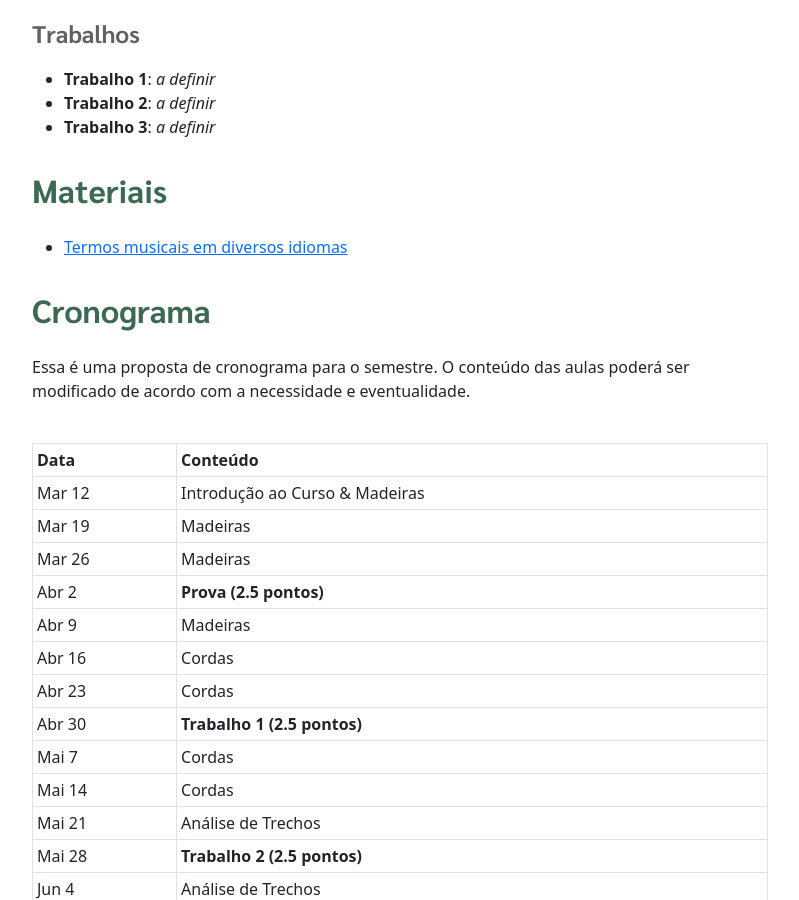
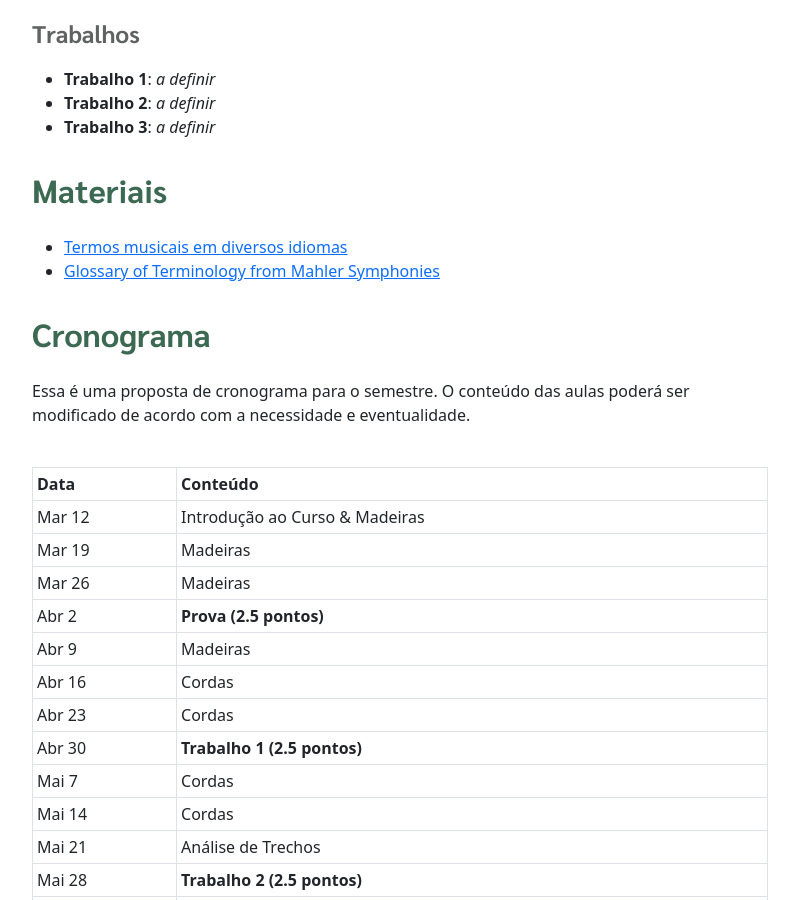
Before and after one commit to pedrokroger/pedrokroger.github.io, a Jekyll site: the page built from pages/musa84-orq1.md, in a window 1280 px wide and 900 px high, scrolled down 1234 px. Shown: the whole window, without its empty margins (50-849 px from the left). Built offline with Jekyll 4.4.1, drawn with Linux system fonts in a browser that asks for light colours; Markdown is read by kramdown in place of the engine named in the settings.

Commit message:
Glossario de Mahler

```diff
--- a/pages/musa84-orq1.md
+++ b/pages/musa84-orq1.md
@@ -60,6 +60,7 @@ obras e compositores(as):
 ## Materiais
 
 - [Termos musicais em diversos idiomas](https://web.library.yale.edu/cataloging/music/instname)
+- [Glossary of Terminology from Mahler Symphonies](https://www.orchestralibrary.com/reftables/mahler2gloss.html)
 
 ## Cronograma
 
```
Also changed, not shown: pages/musb18-comp9.md (+1 -0 lines), 1 other file.
